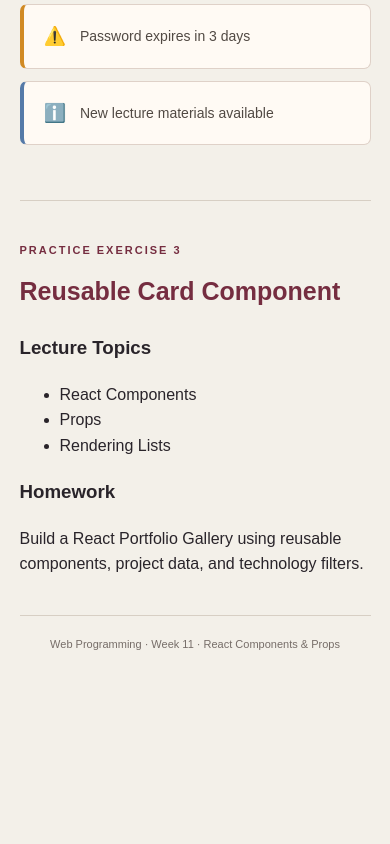
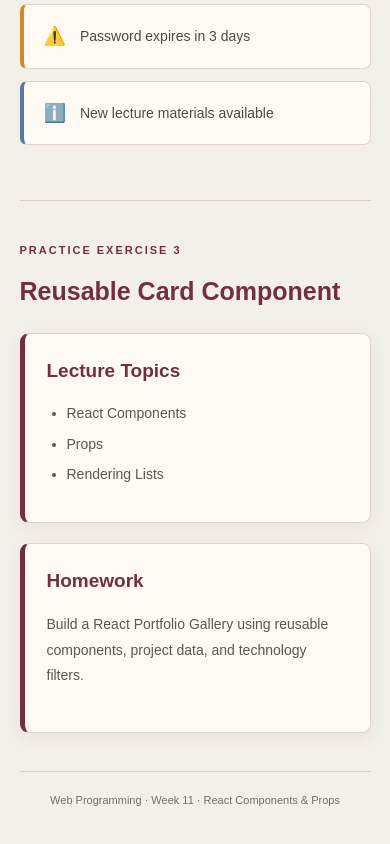
Before and after one commit to ERDENETSOGT-DELGERBAT/task11, a React (Vite) app: page / in a window 390 px wide. Shown: the part 1742-2586 px from the top of the page. Before the commit the page ends 2436 px from the top, so only its background shows below. Built offline with nearby package versions, Linux system fonts and the light colour scheme.

Commit message:
Update index.css

```diff
--- a/src/index.css
+++ b/src/index.css
@@ -61,7 +61,9 @@ body {
   transition: transform 0.2s, box-shadow 0.2s;
 }
 
-.profile-card:hover {
+.profile-card:hover,
+.profile-person-card:hover,
+.content-card:hover {
   transform: translateY(-5px);
   box-shadow: 0 10px 25px rgba(65, 35, 40, 0.12);
 }
@@ -103,8 +105,7 @@ body {
   border-top: 1px solid #d7cfc4;
 }
 
-.practice-section h2,
-.notification-section h2 {
+.practice-section h2 {
   margin: 8px 0 22px;
   color: #752d40;
   font-size: 25px;
@@ -119,11 +120,6 @@ body {
   background: #fffaf4;
   box-shadow: 0 5px 18px rgba(65, 35, 40, 0.06);
   transition: transform 0.2s, box-shadow 0.2s;
-}
-
-.profile-person-card:hover {
-  transform: translateY(-5px);
-  box-shadow: 0 10px 25px rgba(65, 35, 40, 0.12);
 }
 
 .profile-avatar {
@@ -158,6 +154,12 @@ body {
   margin-top: 55px;
   padding-top: 30px;
   border-top: 1px solid #d7cfc4;
+}
+
+.notification-section h2 {
+  margin: 8px 0 22px;
+  color: #752d40;
+  font-size: 25px;
 }
 
 .notification-list {
@@ -199,6 +201,45 @@ body {
   border-left-color: #557aa8;
 }
 
+.content-card-grid {
+  display: grid;
+  grid-template-columns: repeat(2, minmax(0, 1fr));
+  gap: 20px;
+}
+
+.content-card {
+  min-height: 190px;
+  padding: 24px;
+  border: 1px solid #dfd1c8;
+  border-left: 5px solid #752d40;
+  border-radius: 9px;
+  background: #fffaf4;
+  box-shadow: 0 5px 18px rgba(65, 35, 40, 0.06);
+  transition: transform 0.2s, box-shadow 0.2s;
+}
+
+.content-card h3 {
+  margin: 0 0 16px;
+  color: #752d40;
+  font-size: 19px;
+}
+
+.content-card p {
+  color: #5f5551;
+  font-size: 14px;
+  line-height: 1.8;
+}
+
+.card-list {
+  padding-left: 20px;
+  color: #5f5551;
+  font-size: 14px;
+}
+
+.card-list li {
+  margin: 8px 0;
+}
+
 .page-footer {
   margin-top: 38px;
   padding-top: 20px;
@@ -219,11 +260,13 @@ body {
     padding: 40px 0;
   }
 
-  .student-grid {
+  .student-grid,
+  .content-card-grid {
     grid-template-columns: 1fr;
   }
 
-  .profile-card {
+  .profile-card,
+  .content-card {
     padding: 22px;
   }
 }
```
